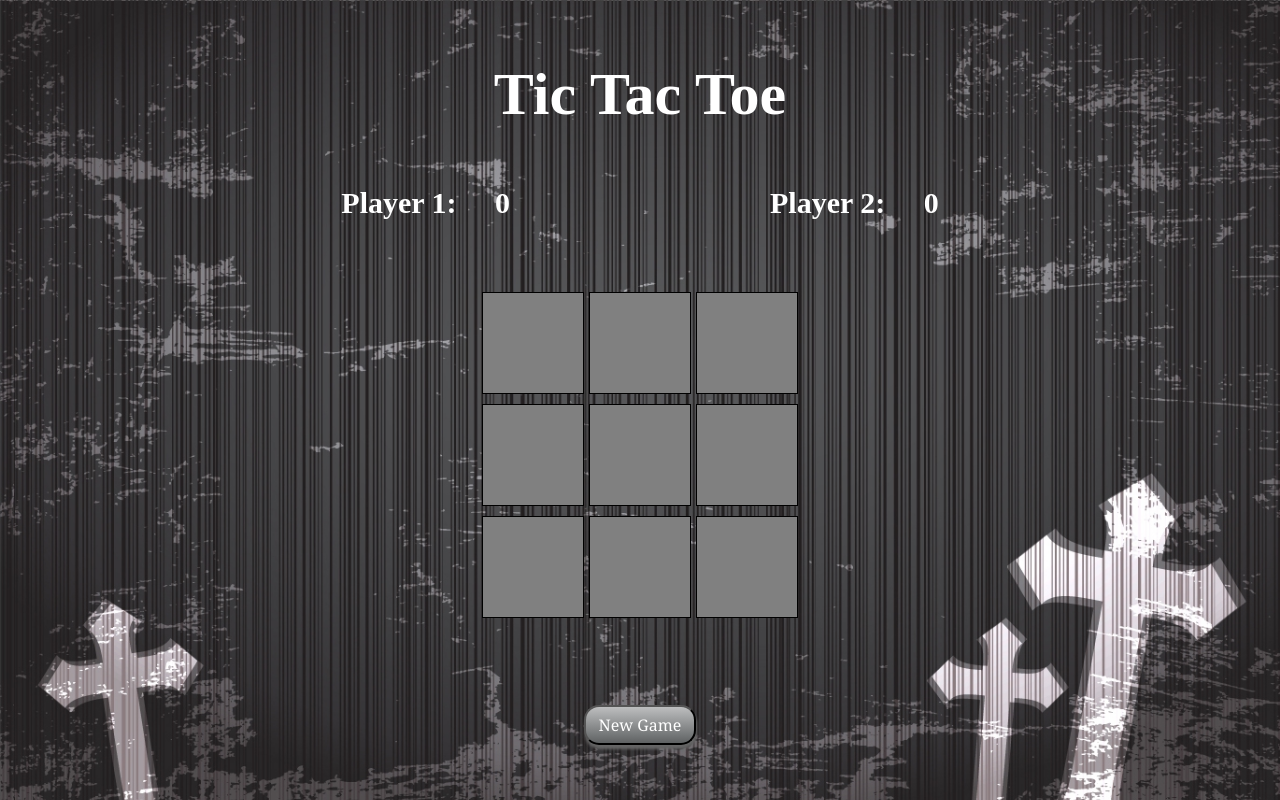
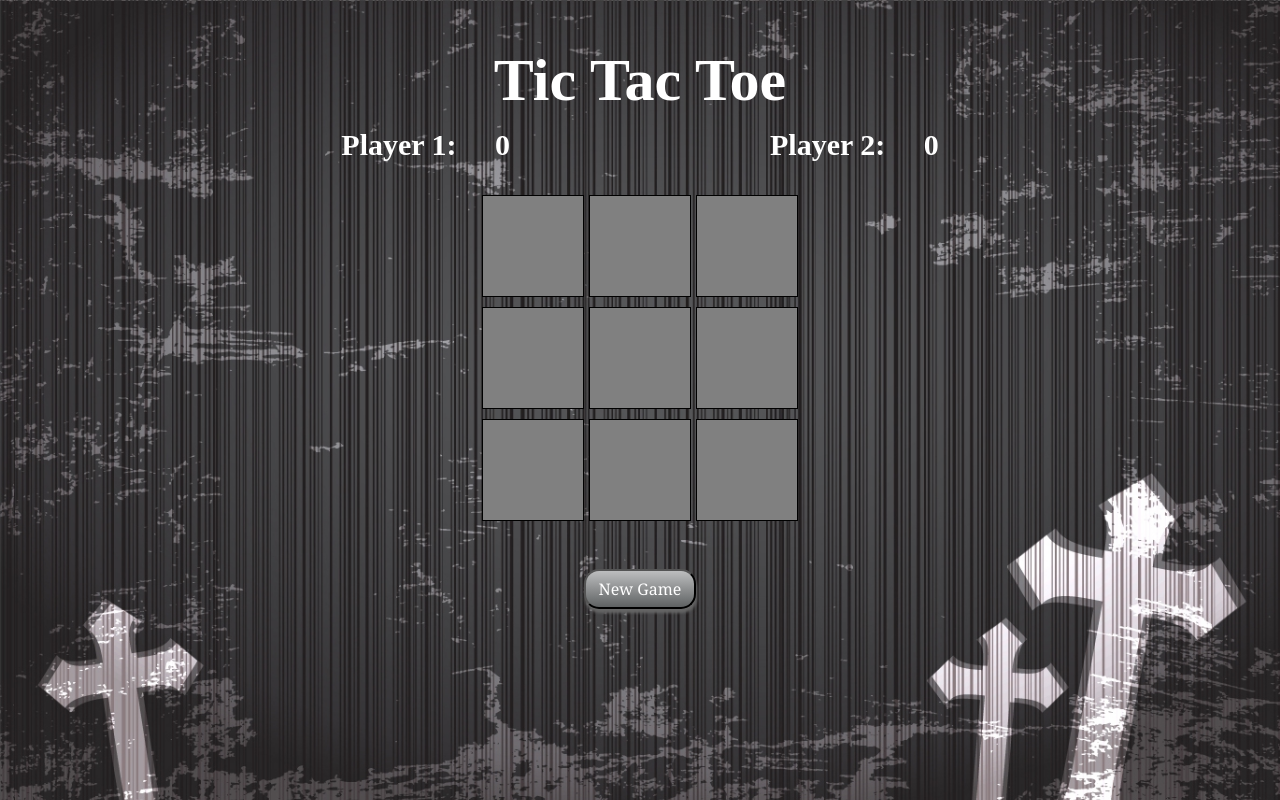
Before and after one commit to roscolil/wdi_project1_thegame, a plain HTML site: page index.html in a window 1280 px wide. Drawn offline with Linux system fonts and the light colour scheme; a web font is replaced by a local one.

Commit message:
final styling change

```diff
--- a/css/style.css
+++ b/css/style.css
@@ -15,7 +15,8 @@ body {
 }
 
 header {
-  margin: 5% auto;
+  margin: 0 auto;
+  margin-bottom: 20px;
 }
 
 h1 {
@@ -42,7 +43,7 @@ p {
   font-size:30px;
   font-weight: bold;
   color: white;
-  margin-bottom: 1%;
+  margin-bottom: 0;
 }
 
 span {
@@ -56,7 +57,9 @@ div {
 .grid-container {
   display: table;
   border-spacing: 5px;
-  margin: 5% auto;
+  margin: 0 auto;
+  margin-top: 25px;
+  margin-bottom: 25px;
 }
 
 .grid_container section {
```
